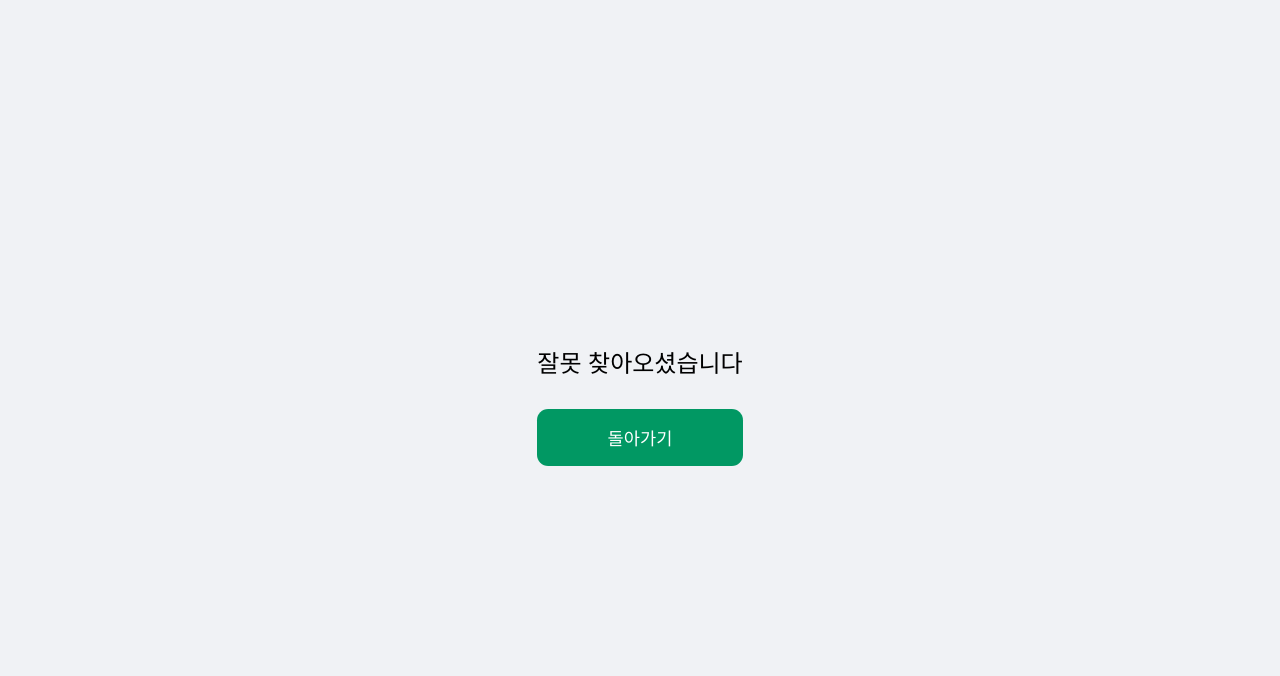
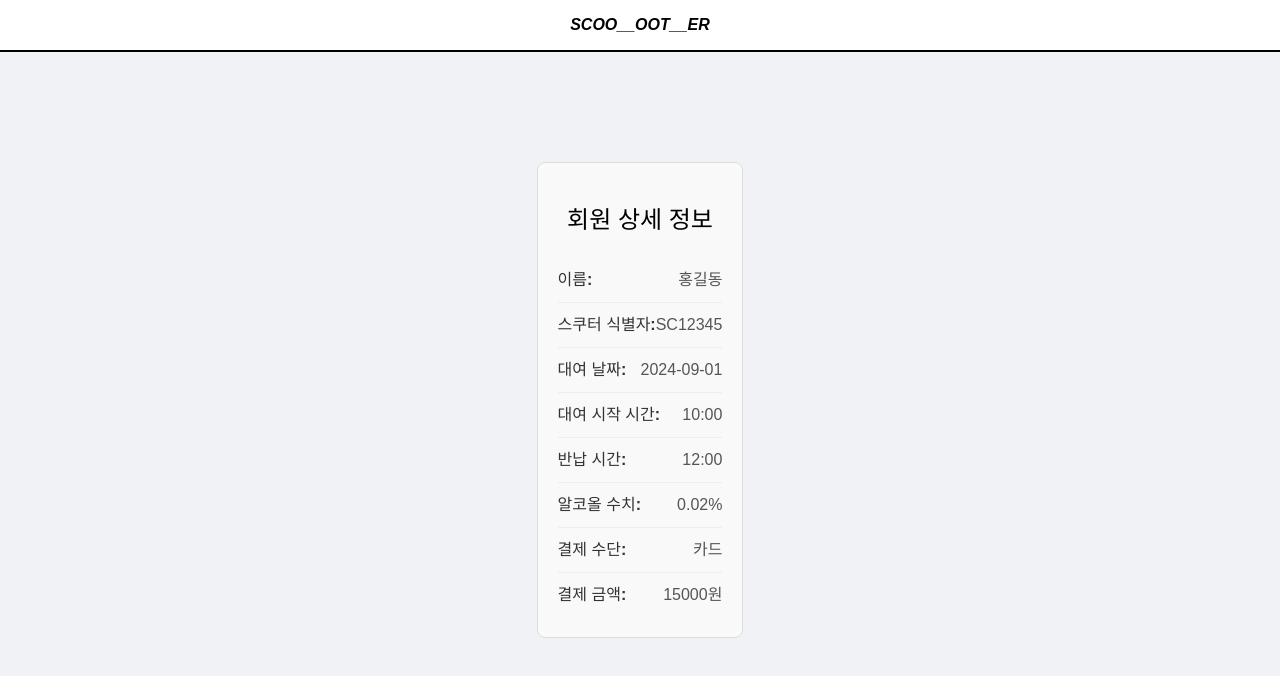
Before and after one commit to Archive-CoreProject/scooter-front, a React (Vite) app: page /userinfo in a window 1280 px wide. Before the commit this address had no page. Shown: the top 676 px of the page. Built offline with nearby package versions, Linux system fonts and the light colour scheme.

Commit message:
사용내역,관리자,회원정보
사용내역,관리자,회원정보

```diff
--- /dev/null
+++ b/src/pages/Mmanager.jsx
@@ -0,0 +1,64 @@
+// src/UserManagement.js
+import React, { useState } from 'react';
+import '../style/Mmanager.css';
+
+const initialMembers = [
+  { id: 1, userId: 'user1', name: '홍길동', phone: '010-1234-5678', role: '일반' },
+  { id: 2, userId: 'user2', name: '김철수', phone: '010-9876-5432', role: '제한' },
+  { id: 3, userId: 'user3', name: '이영희', phone: '010-5555-6666', role: '일반' },
+  { id: 4, userId: 'user4', name: '박민수', phone: '010-1111-2222', role: '제한' },
+  { id: 5, userId: 'user5', name: '정수진', phone: '010-7777-8888', role: '일반' },
+  { id: 6, userId: 'user6', name: '최영준', phone: '010-3333-4444', role: '제한' },
+  { id: 7, userId: 'user7', name: '김민지', phone: '010-9999-0000', role: '일반' }
+];
+
+const UserManagement = () => {
+  const [members, setMembers] = useState(initialMembers);
+
+  const toggleRole = (id) => {
+    setMembers((prevMembers) =>
+      prevMembers.map((member) =>
+        member.id === id
+          ? { ...member, role: member.role === '일반' ? '제한' : '일반' }
+          : member
+      )
+    );
+  };
+
+  return (
+    <div className="user-management">
+      <h2>회원관리</h2>
+      <table className="user-table">
+        <thead>
+          <tr>
+            <th>#</th>
+            <th>아이디</th>
+            <th>사용자 이름</th>
+            <th>전화번호</th>
+            <th>권한</th>
+          </tr>
+        </thead>
+        <tbody>
+          {members.map((member) => (
+            <tr key={member.id}>
+              <td>{member.id}</td>
+              <td>{member.userId}</td>
+              <td>{member.name}</td>
+              <td>{member.phone}</td>
+              <td>
+                <button
+                  onClick={() => toggleRole(member.id)}
+                  className={`role-button ${member.role === '일반' ? 'normal' : 'restricted'}`}
+                >
+                  {member.role}
+                </button>
+              </td>
+            </tr>
+          ))}
+        </tbody>
+      </table>
+    </div>
+  );
+};
+
+export default UserManagement;
--- /dev/null
+++ b/src/pages/Rhistory.jsx
@@ -0,0 +1,94 @@
+// src/RideHistory.js
+import React, { useState } from 'react';
+import '../style/Rhistory.css';
+
+const initialRides = [
+  {
+    id: 1,
+    scooterId: 'SC12345',
+    rentalDate: '2024-09-01',
+    startTime: '10:00',
+    endTime: '12:00',
+    paymentMethod: '카드',
+    paymentAmount: 15000
+  },
+  {
+    id: 2,
+    scooterId: 'SC54321',
+    rentalDate: '2024-09-02',
+    startTime: '09:30',
+    endTime: '10:15',
+    paymentMethod: '계좌이체',
+    paymentAmount: 8000
+  },
+  {
+    id: 3,
+    scooterId: 'SC67890',
+    rentalDate: '2024-09-03',
+    startTime: '14:00',
+    endTime: '15:30',
+    paymentMethod: '카드',
+    paymentAmount: 12000
+  },
+  {
+    id: 4,
+    scooterId: 'SC09876',
+    rentalDate: '2024-09-04',
+    startTime: '08:00',
+    endTime: '09:00',
+    paymentMethod: '카카오페이',
+    paymentAmount: 10000
+  },
+  {
+    id: 5,
+    scooterId: 'SC11223',
+    rentalDate: '2024-09-05',
+    startTime: '11:00',
+    endTime: '11:45',
+    paymentMethod: '페이팔',
+    paymentAmount: 7000
+  }
+];
+
+const alcoholViolations = 3; // 예시: 음주 감지 위반 횟수
+
+const RideHistory = () => {
+  const [rides, setRides] = useState(initialRides);
+
+  return (
+    <div className="ride-history">
+      <h2>킥보드 사용 내역</h2>
+      <div className="violation-info">
+        <strong>음주 감지 위반 횟수: </strong>{alcoholViolations}회
+      </div>
+      <table className="ride-table">
+        <thead>
+          <tr>
+            <th>#</th>
+            <th>스쿠터 식별자</th>
+            <th>대여 날짜</th>
+            <th>대여 시작 시간</th>
+            <th>반납 시간</th>
+            <th>결제 수단</th>
+            <th>결제 금액</th>
+          </tr>
+        </thead>
+        <tbody>
+          {rides.map((ride) => (
+            <tr key={ride.id}>
+              <td>{ride.id}</td>
+              <td>{ride.scooterId}</td>
+              <td>{ride.rentalDate}</td>
+              <td>{ride.startTime}</td>
+              <td>{ride.endTime}</td>
+              <td>{ride.paymentMethod}</td>
+              <td>{ride.paymentAmount}원</td>
+            </tr>
+          ))}
+        </tbody>
+      </table>
+    </div>
+  );
+};
+
+export default RideHistory;
--- /dev/null
+++ b/src/pages/Userinfo.jsx
@@ -0,0 +1,57 @@
+// src/UserDetail.js
+import React from 'react';
+import '../style/Userinfo.css';
+
+const userDetail = {
+  id: 1,
+  name: '홍길동',
+  scooterId: 'SC12345',
+  rentalDate: '2024-09-01',
+  startTime: '10:00',
+  endTime: '12:00',
+  alcoholLevel: '0.02%',
+  paymentMethod: '카드',
+  paymentAmount: 15000,
+};
+
+const UserDetail = () => {
+  return (
+    <div className="user-detail">
+      <h2>회원 상세 정보</h2>
+      <div className="detail-item">
+        <span className="detail-label">이름:</span>
+        <span className="detail-value">{userDetail.name}</span>
+      </div>
+      <div className="detail-item">
+        <span className="detail-label">스쿠터 식별자:</span>
+        <span className="detail-value">{userDetail.scooterId}</span>
+      </div>
+      <div className="detail-item">
+        <span className="detail-label">대여 날짜:</span>
+        <span className="detail-value">{userDetail.rentalDate}</span>
+      </div>
+      <div className="detail-item">
+        <span className="detail-label">대여 시작 시간:</span>
+        <span className="detail-value">{userDetail.startTime}</span>
+      </div>
+      <div className="detail-item">
+        <span className="detail-label">반납 시간:</span>
+        <span className="detail-value">{userDetail.endTime}</span>
+      </div>
+      <div className="detail-item">
+        <span className="detail-label">알코올 수치:</span>
+        <span className="detail-value">{userDetail.alcoholLevel}</span>
+      </div>
+      <div className="detail-item">
+        <span className="detail-label">결제 수단:</span>
+        <span className="detail-value">{userDetail.paymentMethod}</span>
+      </div>
+      <div className="detail-item">
+        <span className="detail-label">결제 금액:</span>
+        <span className="detail-value">{userDetail.paymentAmount}원</span>
+      </div>
+    </div>
+  );
+};
+
+export default UserDetail;
--- /dev/null
+++ b/src/style/Mmanager.css
@@ -0,0 +1,78 @@
+/* src/UserManagement.css */
+.user-management {
+    padding: 20px;
+    font-family: Arial, sans-serif;
+  }
+
+  .user-management h2 {
+    text-align: center;
+    margin-bottom: 20px;
+  }
+
+  .user-table {
+    width: 100%;
+    border-collapse: collapse;
+    margin: 0 auto;
+    max-width: 1000px;
+    overflow-x: auto;
+  }
+
+  .user-table th, .user-table td {
+    padding: 10px;
+    border: 1px solid #ddd;
+    text-align: center;
+  }
+
+  .user-table th {
+    background-color: #f4f4f4;
+  }
+
+  .role-button {
+    padding: 5px 10px;
+    border: none;
+    border-radius: 5px;
+    cursor: pointer;
+    color: white;
+  }
+
+  .role-button.normal {
+    background-color: #28a745; /* 일반 권한 - 녹색 */
+  }
+
+  .role-button.restricted {
+    background-color: #dc3545; /* 제한 권한 - 빨강 */
+  }
+
+  .role-button:hover {
+    opacity: 0.8;
+  }
+
+  @media (max-width: 768px) {
+    .user-table thead {
+      display: none;
+    }
+
+    .user-table, .user-table tbody, .user-table tr, .user-table td {
+      display: block;
+      width: 100%;
+    }
+
+    .user-table tr {
+      margin-bottom: 15px;
+    }
+
+    .user-table td {
+      text-align: right;
+      padding-left: 50%;
+      position: relative;
+    }
+
+    .user-table td::before {
+      content: attr(data-label);
+      position: absolute;
+      left: 10px;
+      width: calc(50% - 20px);
+      text-align: left;
+      font-weight: bold;
+    }
+  }
--- /dev/null
+++ b/src/style/Rhistory.css
@@ -0,0 +1,65 @@
+
+.ride-history {
+    padding: 20px;
+    max-width: 1000px;
+    margin: 0 auto;
+    font-family: Arial, sans-serif;
+  }
+
+  .ride-history h2 {
+    text-align: center;
+    margin-bottom: 20px;
+  }
+
+  .violation-info {
+    text-align: right;
+    margin-bottom: 10px;
+    font-size: 16px;
+    color: #333;
+  }
+
+  .ride-table {
+    width: 100%;
+    border-collapse: collapse;
+    margin: 0 auto;
+  }
+
+  .ride-table th, .ride-table td {
+    padding: 10px;
+    border: 1px solid #ddd;
+    text-align: center;
+  }
+
+  .ride-table th {
+    background-color: #f4f4f4;
+  }
+
+  @media (max-width: 768px) {
+    .ride-table thead {
+      display: none;
+    }
+
+    .ride-table, .ride-table tbody, .ride-table tr, .ride-table td {
+      display: block;
+      width: 100%;
+    }
+
+    .ride-table tr {
+      margin-bottom: 15px;
+    }
+
+    .ride-table td {
+      text-align: right;
+      padding-left: 50%;
+      position: relative;
+    }
+
+    .ride-table td::before {
+      content: attr(data-label);
+      position: absolute;
+      left: 10px;
+      width: calc(50% - 20px);
+      text-align: left;
+      font-weight: bold;
+    }
+  }
--- /dev/null
+++ b/src/style/Userinfo.css
@@ -0,0 +1,35 @@
+/* src/UserDetail.css */
+.user-detail {
+    padding: 20px;
+    max-width: 800px;
+    margin: 0 auto;
+    font-family: Arial, sans-serif;
+    border: 1px solid #ddd;
+    border-radius: 8px;
+    background-color: #f9f9f9;
+  }
+
+  .user-detail h2 {
+    text-align: center;
+    margin-bottom: 20px;
+  }
+
+  .detail-item {
+    display: flex;
+    justify-content: space-between;
+    padding: 10px 0;
+    border-bottom: 1px solid #eee;
+  }
+
+  .detail-item:last-child {
+    border-bottom: none;
+  }
+
+  .detail-label {
+    font-weight: bold;
+    color: #333;
+  }
+
+  .detail-value {
+    color: #555;
+  }
```
Also changed, not shown: src/main.jsx (+15 -0 lines), src/pages/Smanager.jsx (deleted), src/style/Smanager.css (deleted).
